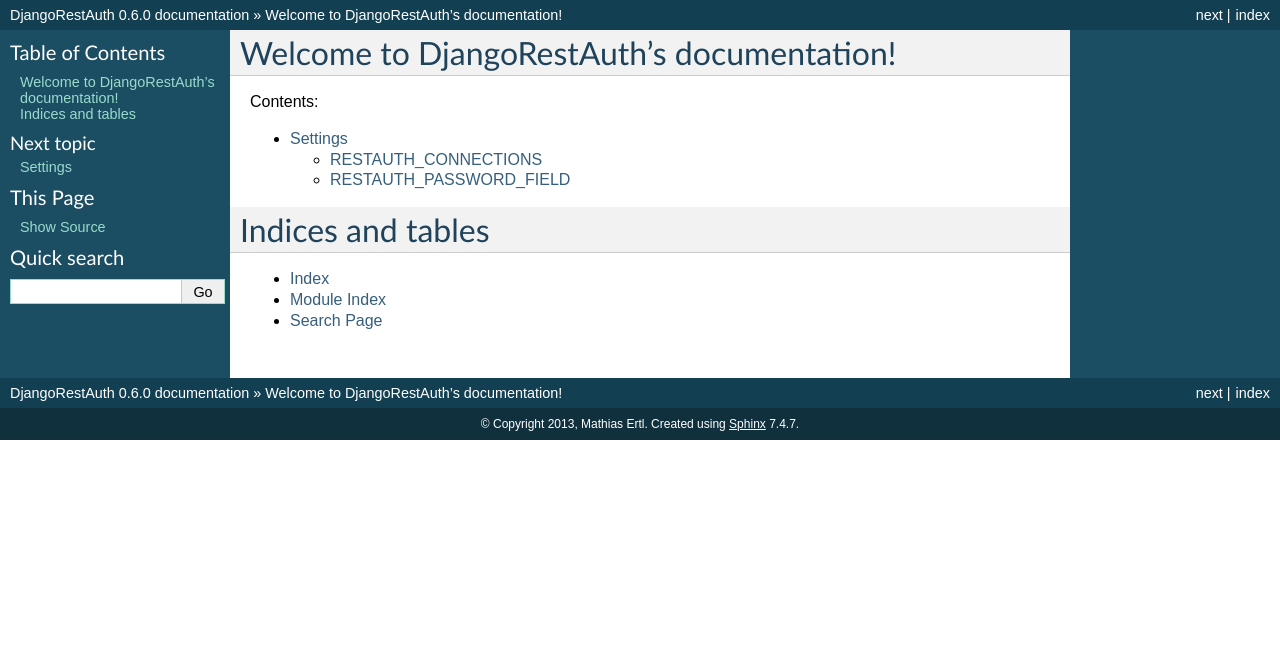
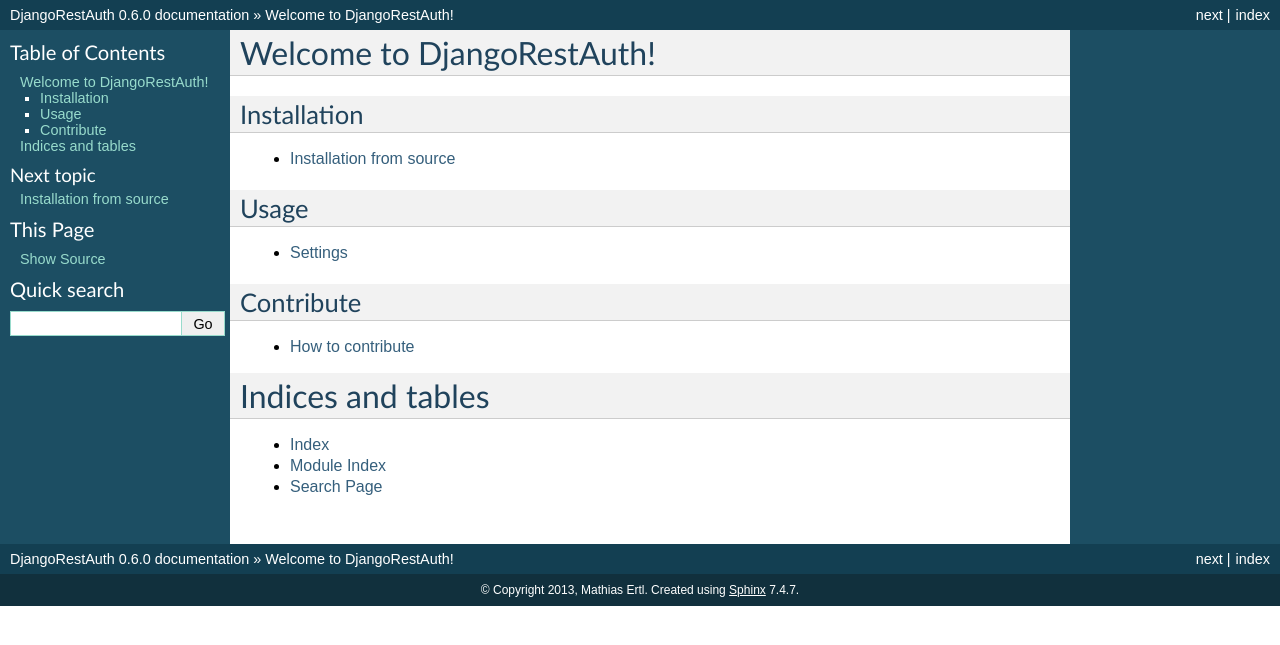
Before and after one commit to RestAuth/django, a Sphinx documentation site: the page built from doc/source/index.rst, in a window 1280 px wide. Shown: the top 645 px of the page. Built offline with Sphinx 7.4.7, drawn with Linux system fonts in a browser that asks for light colours.

Commit message:
add some doc stubs

```diff
--- /dev/null
+++ b/doc/source/contrib/contribute.rst
@@ -0,0 +1,2 @@
+How to contribute
+_________________
--- a/doc/source/index.rst
+++ b/doc/source/index.rst
@@ -3,15 +3,31 @@
    You can adapt this file completely to your liking, but it should at least
    contain the root `toctree` directive.
 
-Welcome to DjangoRestAuth's documentation!
-==========================================
+Welcome to DjangoRestAuth!
+==========================
 
-Contents:
+Installation
+____________
 
 .. toctree::
-   :maxdepth: 2
+
+   install/source
+
+Usage
+_____
+
+.. toctree::
+   :maxdepth: 1
 
    settings
+
+Contribute
+__________
+
+.. toctree::
+   :maxdepth: 1
+
+   contrib/contribute
 
 
 Indices and tables
--- /dev/null
+++ b/doc/source/install/source.rst
@@ -0,0 +1,2 @@
+Installation from source
+________________________
```
